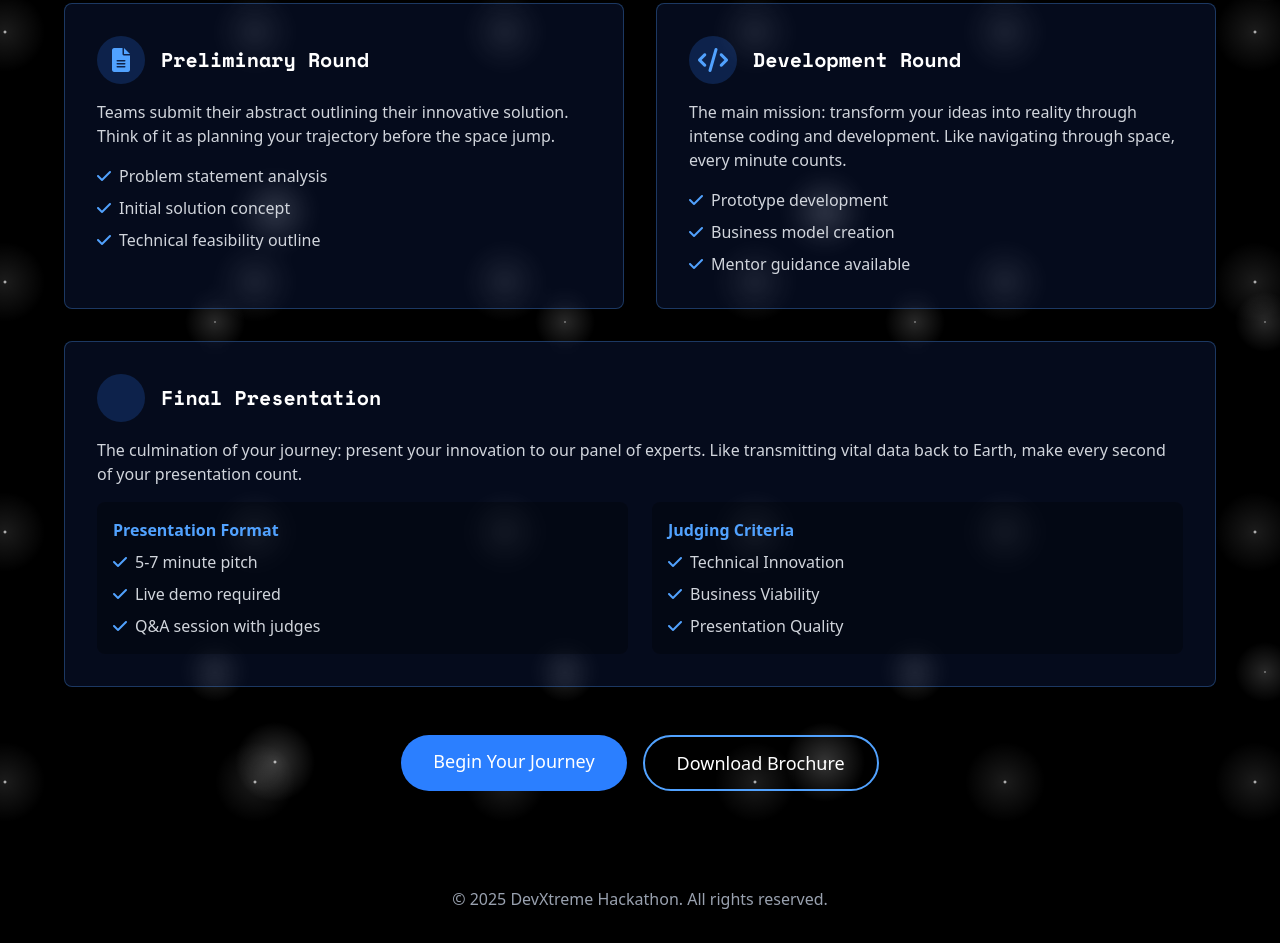
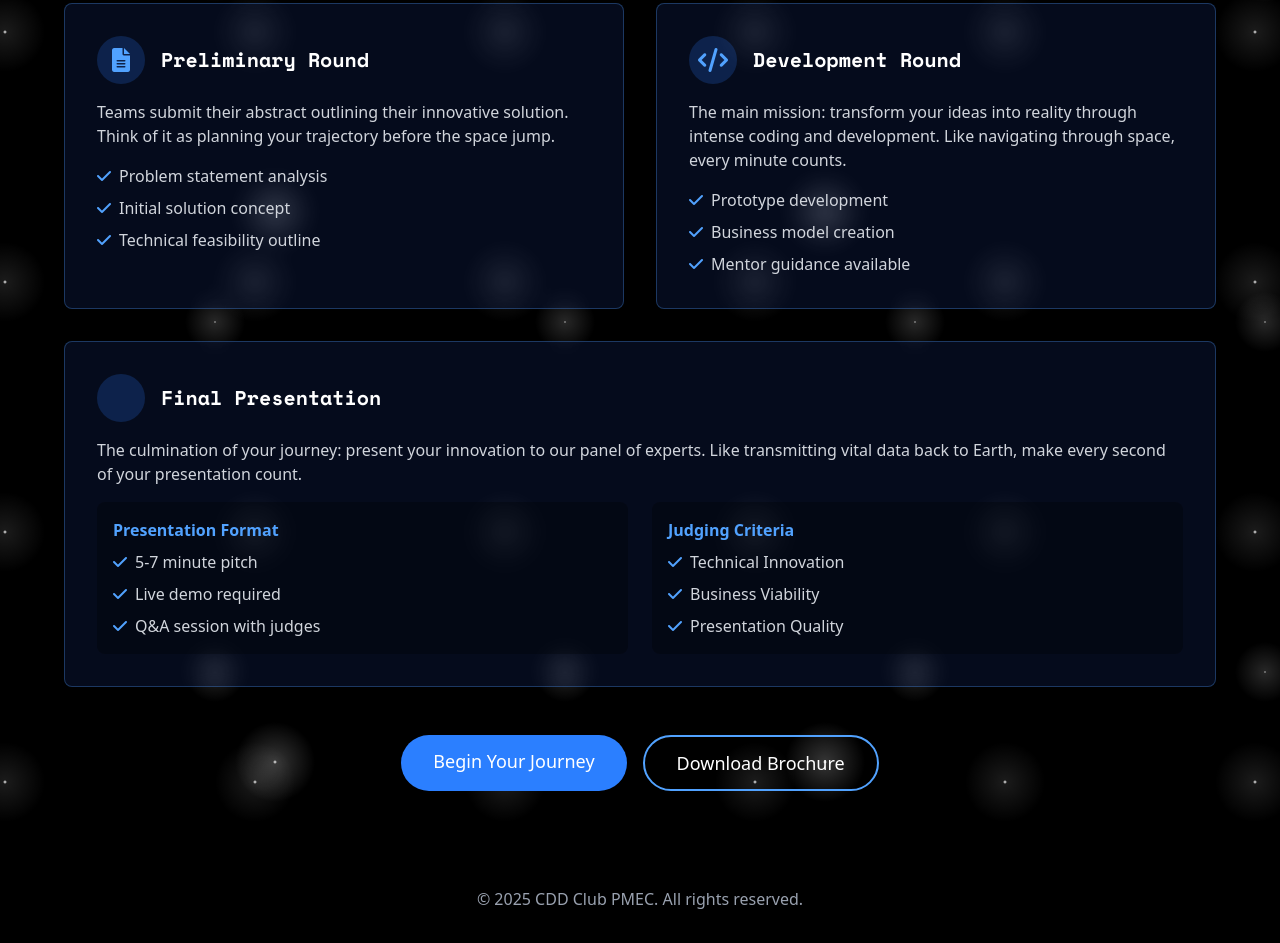
Before and after one commit to Code-name-HeaLer/DevXtreme, a website: page details.html in a window 1280 px wide. Shown: the part 613-1556 px from the top of the page. Drawn offline with nearby package versions, Linux system fonts and the light colour scheme.

Commit message:
Footers updated

```diff
--- a/details.html
+++ b/details.html
@@ -268,7 +268,7 @@
     <footer class="bg-black/80 py-8">
       <div class="container mx-auto px-4">
         <div class="text-center text-gray-400">
-          <p>© 2025 DevXtreme Hackathon. All rights reserved.</p>
+          <p>© 2025 CDD Club PMEC. All rights reserved.</p>
         </div>
       </div>
     </footer>
```
Also changed, not shown: index.html (+1 -1 lines).
